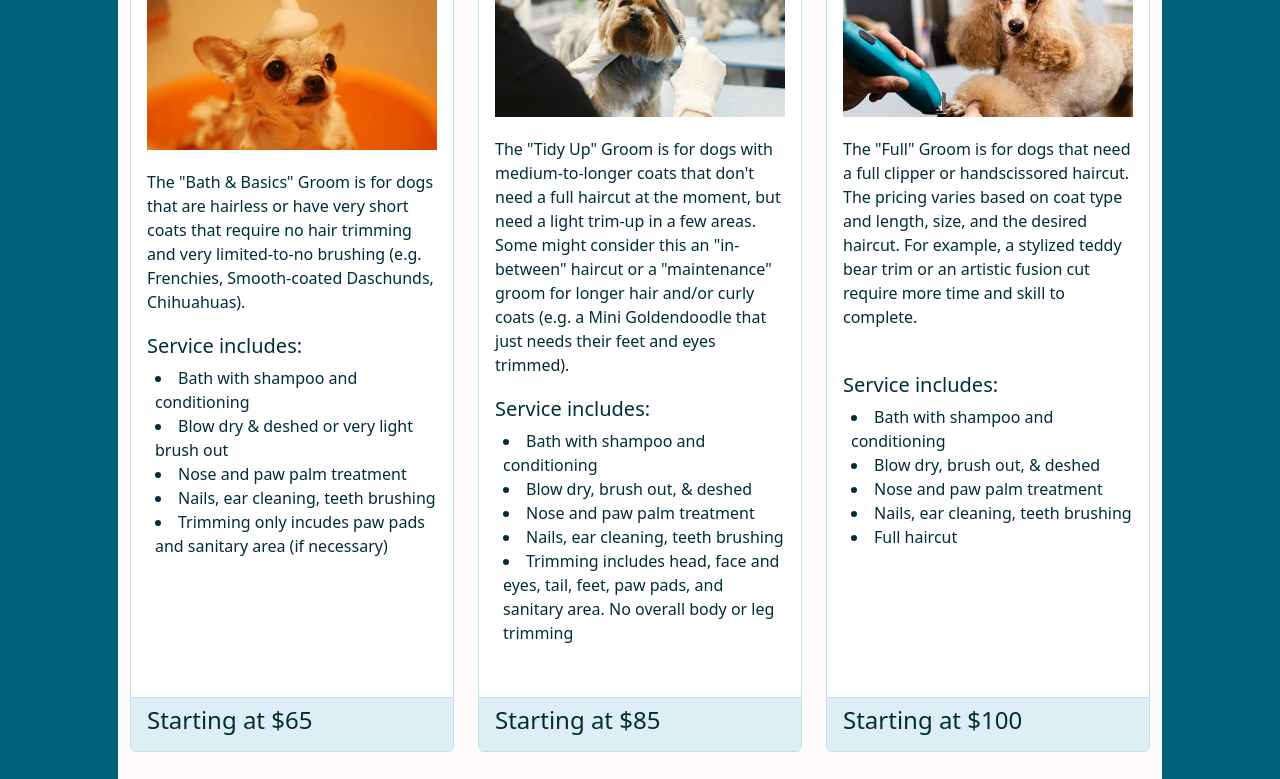
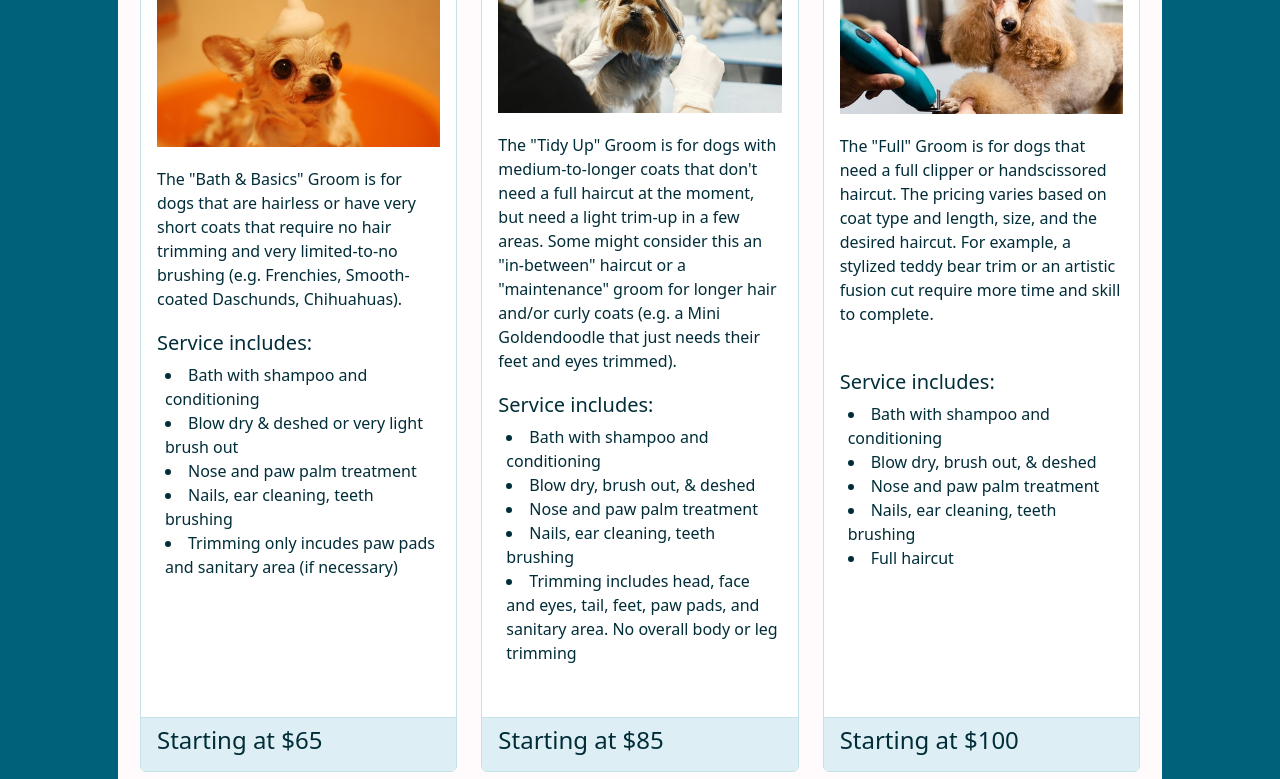
Before and after one commit to rustynymph/anniegroomyourdog, a plain HTML site: page index.html in a window 1280 px wide. Shown: the part 641-1420 px from the top of the page. Drawn offline with nearby package versions, Linux system fonts and the light colour scheme.

Commit message:
fixed pad

```diff
--- a/index.html
+++ b/index.html
@@ -83,7 +83,7 @@
                     <!-- Content Row-->
                 <div class="container-fluid site-section">
                     <!--<h2 class="header-l primary-text-color">Grooming Services</h2>-->
-                    <div class="row">
+                    <div class="row" style="padding-left:10px; padding-right:10px;">
                         <div class="col-lg">
                             <div class="card h-100 w-100 service-card">
                                 <div class="card-body">
```
